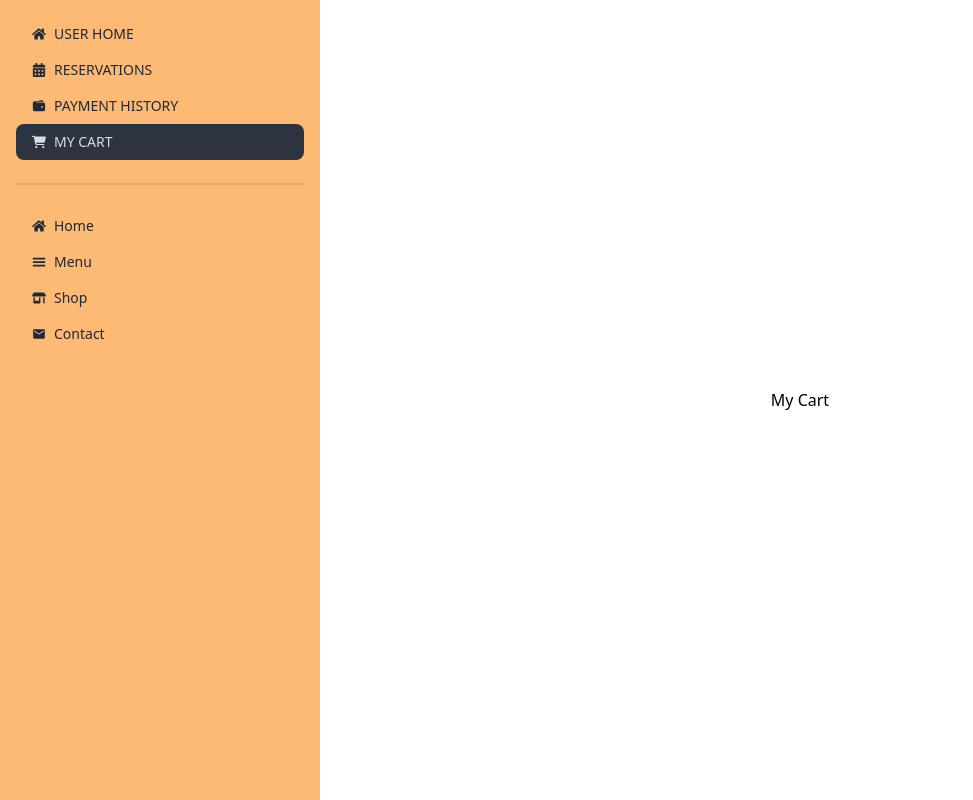
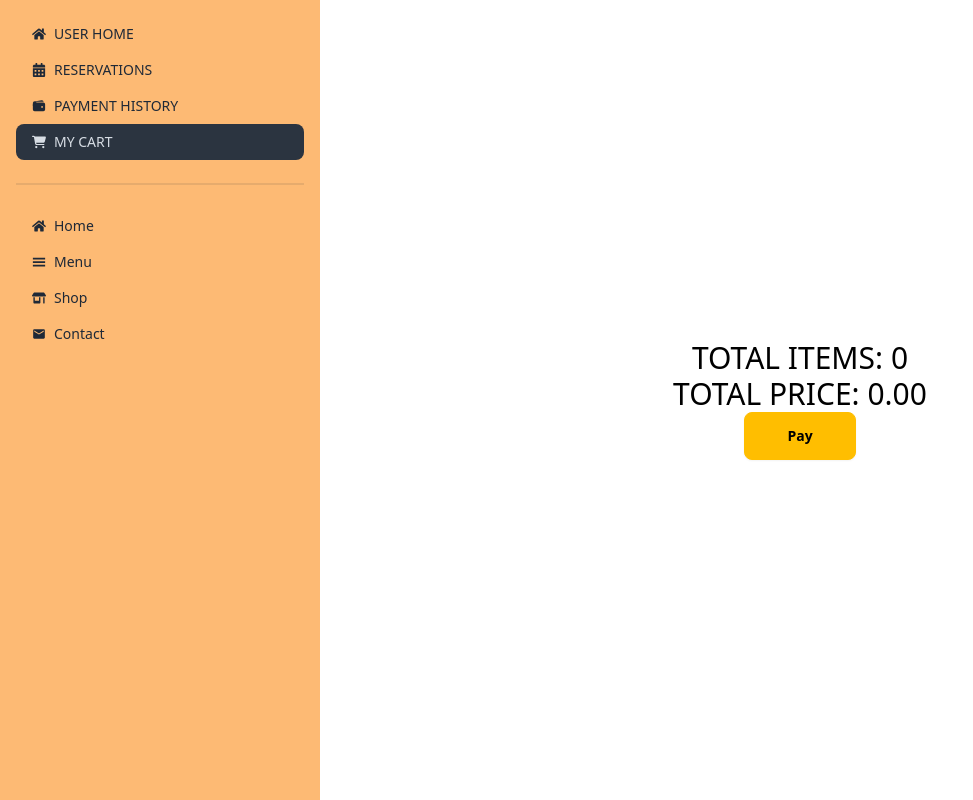
Before and after one commit to rahathasanDev/Bistro-Boss-client, a React (Vite) app: page /dashboard/mycart in a window 1280 px wide. Shown: the whole page, without its empty margins (0-973 px from the left). Built offline with nearby package versions, Linux system fonts and the light colour scheme; no server answers.

Commit message:
Cart data from custom hook and calculate total price

```diff
--- a/src/Pages/Dashboard/MyCart/MyCart.jsx
+++ b/src/Pages/Dashboard/MyCart/MyCart.jsx
@@ -1,14 +1,22 @@
 import React from 'react';
 import { Helmet } from 'react-helmet-async';
+import useCart from '../../../Hooks/useCart';
 
 const MyCart = () => {
+  const [cart] = useCart();
+  console.log(cart);
+  const total = cart.reduce((sum,item)=>item.price + sum,0)
   return (
-  <div>
+    <div className='uppercase'>
       <Helmet>
         <title>Bistro Boss | MyCart</title>
       </Helmet>
-    <h2>My Cart</h2>
-  </div>
+      <div>
+        <h3 className="text-3xl">Total Items: {cart.length}</h3>
+        <h3 className="text-3xl toFixed(2)">Total Price: {total.toFixed(2)}</h3>
+        <button className="btn w-28 btn-warning">Pay</button>
+      </div>
+    </div>
   );
 };
 
```
